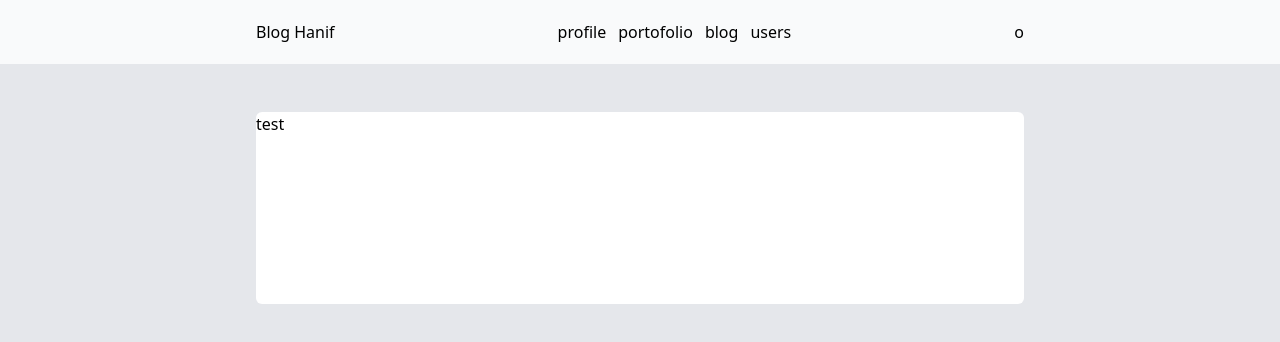
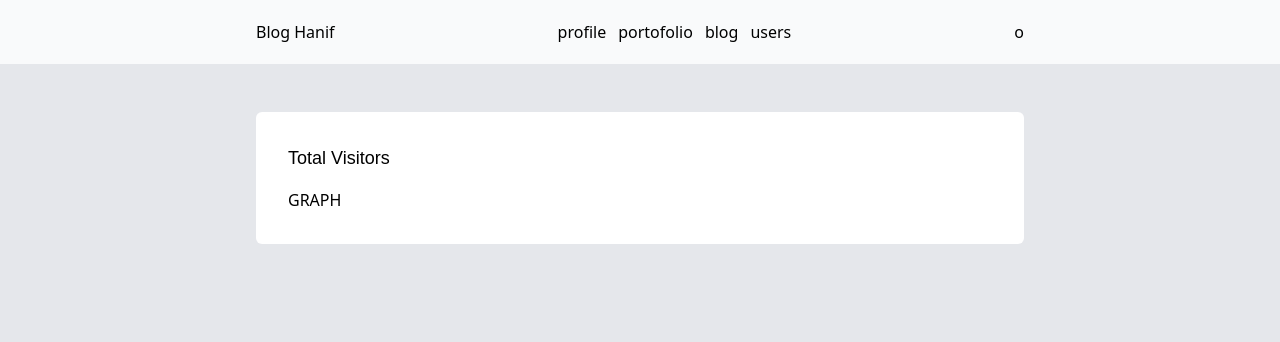
Before and after one commit to hanifwidiyanto/porto-cms, a Next.js app: page / in a window 1280 px wide. Shown: the top 342 px of the page. Built offline with nearby package versions, Linux system fonts and the light colour scheme.

Commit message:
change filename visitor to graph

```diff
--- /dev/null
+++ b/src/pages/graph.jsx
@@ -0,0 +1,12 @@
+import React from "react";
+
+function Graph() {
+  return (
+    <div className="w-full bg-white rounded-md p-8">
+      <h2 className="font-mulish text-lg">Total Visitors</h2>
+      <div className="mt-4">GRAPH</div>
+    </div>
+  );
+}
+
+export default Graph;
--- a/src/pages/index.js
+++ b/src/pages/index.js
@@ -1,12 +1,12 @@
 import React from 'react'
 import Sidebar from './sidebar'
 import Navbar from './navbar'
-import Visitor from './visitor'
+import Graph from './graph'
 
 export default function Home() {
   return (
     <main className='bg-gray-200 h-screen w-screen px-64 pt-12'>
-       <Visitor />
+       <Graph />
     </main>
   )
 }
--- a/src/pages/visitor.jsx
+++ /dev/null
@@ -1,11 +0,0 @@
-import React from 'react'
-
-function Visitor() {
-  return (
-    <div className='w-full h-48 bg-white rounded-md'>
-        test
-    </div>
-  )
-}
-
-export default Visitor
```
